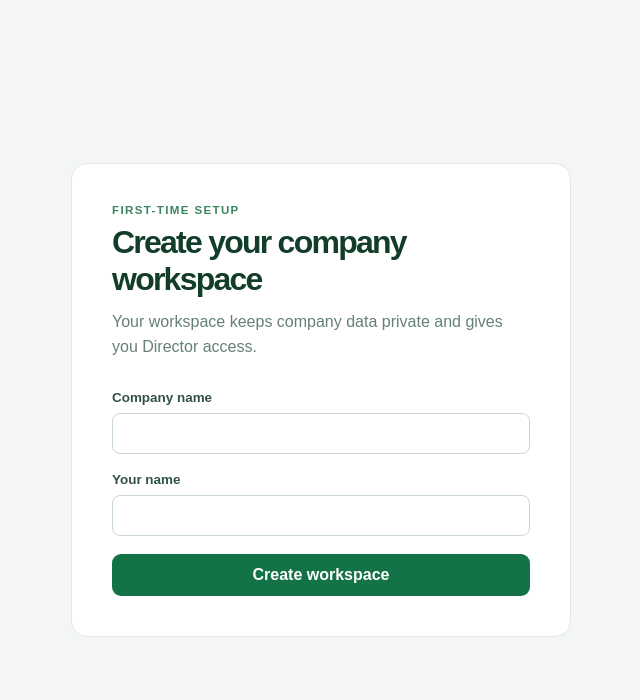
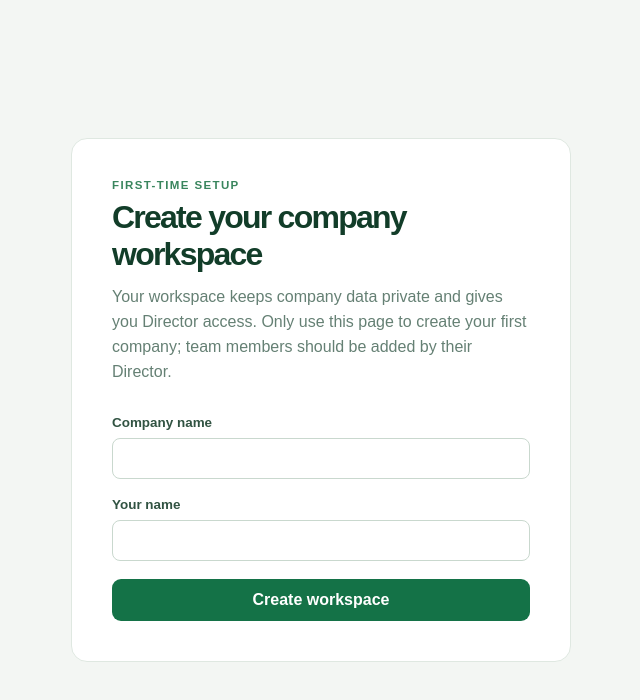
Before and after one commit to powerEjike/engplatform2, a Next.js app in the folder apps/web/: page /onboarding in a window 1280 px wide. Shown: the top 700 px of the page, without its empty margins (319-959 px from the left). Built offline with nearby package versions, Linux system fonts and the light colour scheme; no server answers; the database is empty; sample sign-in values are in the browser's storage.

Commit message:
fix: allow first director workspace profile

```diff
--- a/apps/web/src/app/onboarding/page.tsx
+++ b/apps/web/src/app/onboarding/page.tsx
@@ -45,7 +45,7 @@ export default function OnboardingPage() {
       await refreshProfile();
       router.replace("/");
     } catch {
-      setError("We could not create your company yet. Confirm that the Firestore rules have been published, then try again.");
+      setError("We could not create the workspace. If you are joining an existing company, ask its Director to add your account instead. If you are creating the first company, publish the latest Firestore rules and try again.");
     } finally {
       setIsSubmitting(false);
     }
@@ -56,7 +56,7 @@ export default function OnboardingPage() {
   return <main className="onboarding-page"><section className="onboarding-card">
     <p className="eyebrow">First-time setup</p>
     <h1>Create your company workspace</h1>
-    <p>Your workspace keeps company data private and gives you Director access.</p>
+    <p>Your workspace keeps company data private and gives you Director access. Only use this page to create your first company; team members should be added by their Director.</p>
     <form onSubmit={handleSubmit}>
       <label>Company name<input value={companyName} onChange={(event) => setCompanyName(event.target.value)} required /></label>
       <label>Your name<input value={directorName} onChange={(event) => setDirectorName(event.target.value)} required /></label>
```
Also changed, not shown: 1 other file (tests, documents, lock files or other folders).
